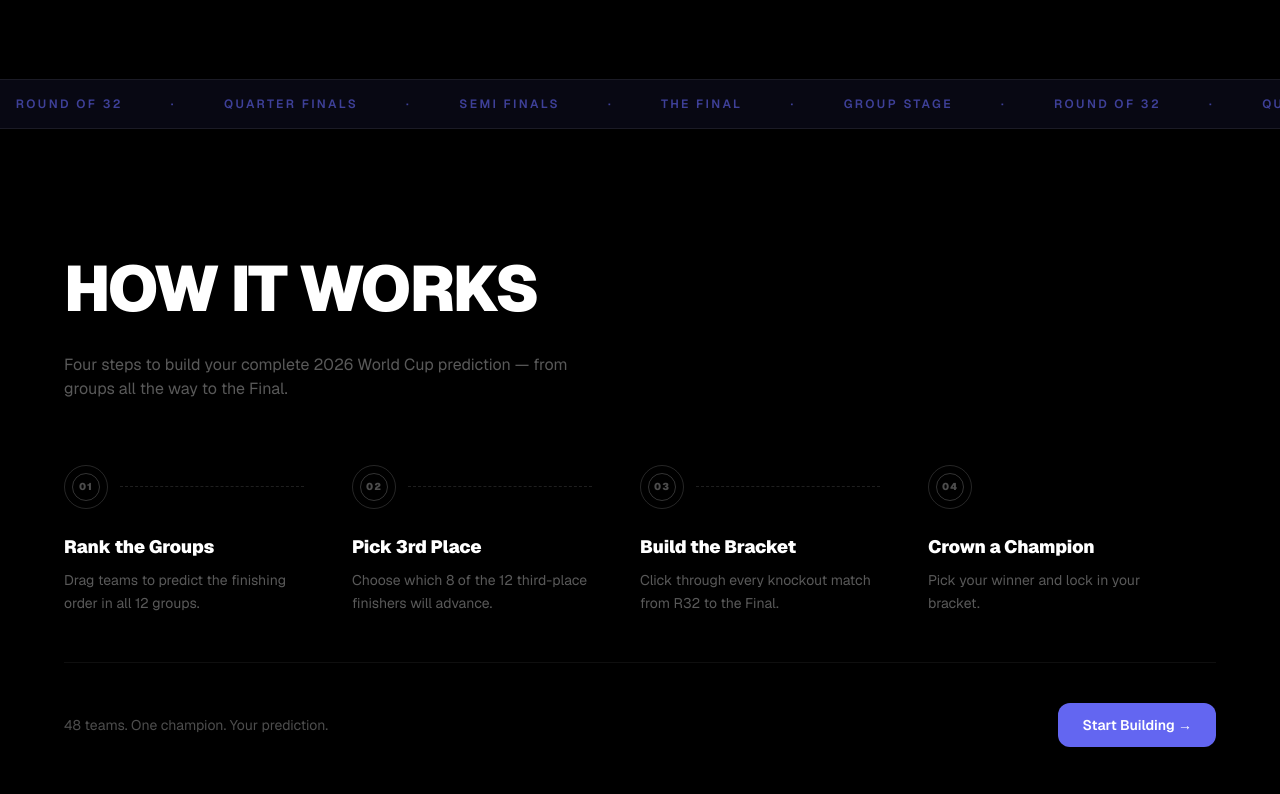
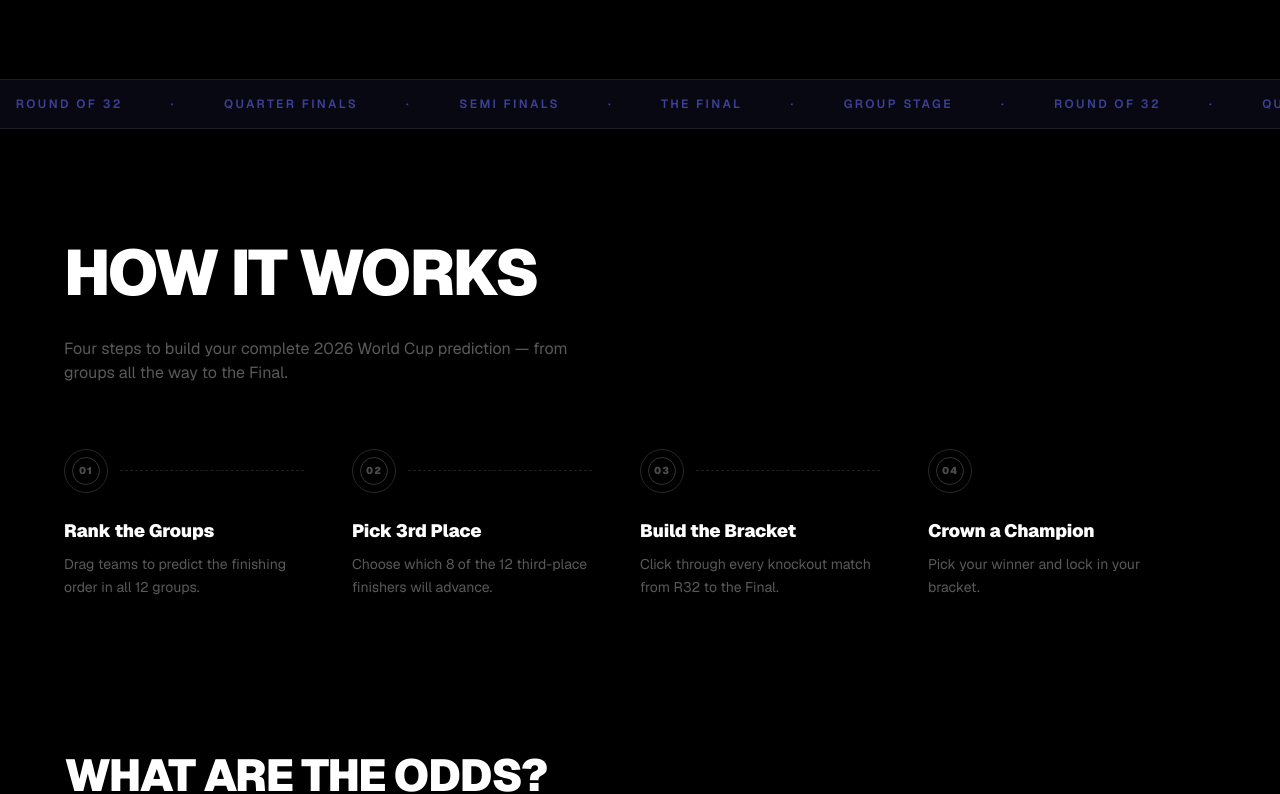
Before and after one commit to crandallhunter/world-cup-bracket, a Next.js app: page / in a window 1280 px wide. Shown: the part 789-1583 px from the top of the page. Built offline with nearby package versions, Linux system fonts and the light colour scheme; no server answers.

Commit message:
Remove redundant CTA row from How It Works section

```diff
--- a/src/app/page.tsx
+++ b/src/app/page.tsx
@@ -86,7 +86,7 @@ export default function HomePage() {
       </div>
 
       {/* ── HOW IT WORKS ────────────────────────────────────────── */}
-      <section className="px-6 sm:px-10 lg:px-16 py-28">
+      <section className="px-6 sm:px-10 lg:px-16 pt-24 pb-16">
         <div className="max-w-7xl mx-auto">
           <h2 className="text-[clamp(2.5rem,5vw,4.5rem)] font-black tracking-[-0.03em] uppercase mb-4">
             How it works
@@ -121,17 +121,6 @@ export default function HomePage() {
               </div>
             ))}
           </div>
-
-          {/* CTA below steps */}
-          <div className="mt-12 pt-10 border-t border-white/6 flex items-center justify-between">
-            <p className="text-white/30 text-sm">48 teams. One champion. Your prediction.</p>
-            <Link
-              href="/bracket"
-              className="inline-flex items-center gap-2 px-6 py-3 rounded-xl bg-[#6366f1] hover:bg-[#4f46e5] text-white font-semibold text-sm transition-colors"
-            >
-              Start Building →
-            </Link>
-          </div>
         </div>
       </section>
 
```
